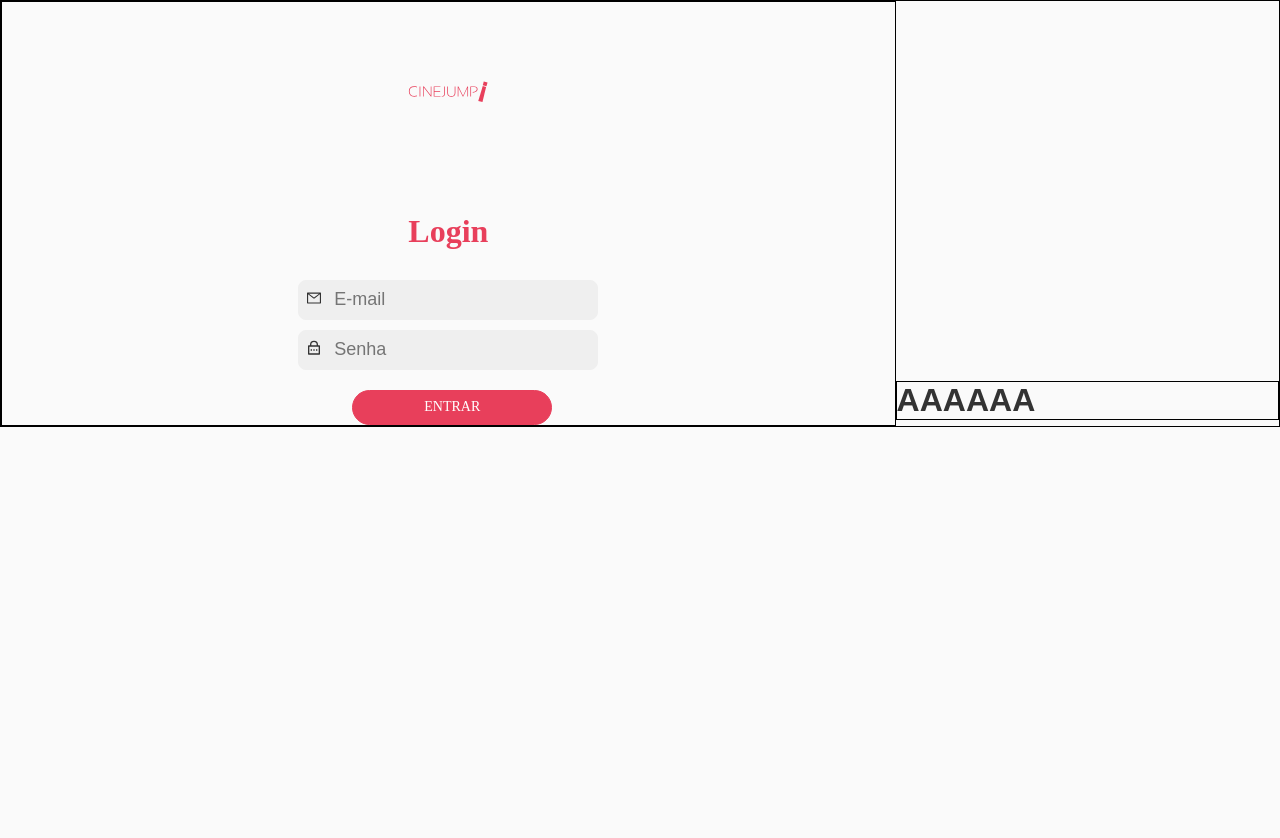
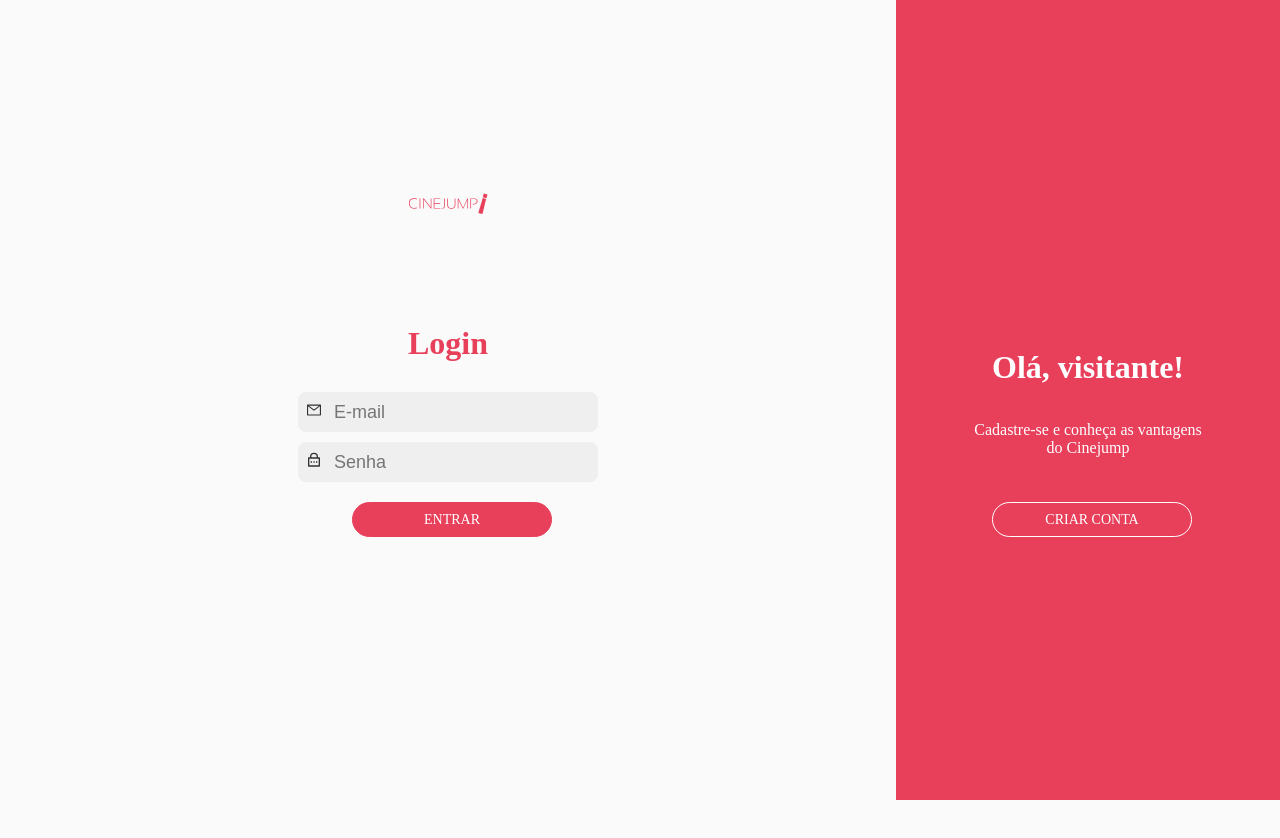
Before and after one commit to guiness333/cinejump, a React (Create React App) app: page / in a window 1280 px wide. Shown: the top 838 px of the page. Before the commit the page ends 800 px from the top, so only its background shows below. Built offline with nearby package versions, Linux system fonts and the light colour scheme.

Commit message:
Painel lateral de cadastro inplementado

```diff
--- a/src/App.tsx
+++ b/src/App.tsx
@@ -1,6 +1,6 @@
 import React from "react";
 import GlobalStyle from "./global";
-import { Logo, LoginHeader, LoginForm } from "./pages/Login/LoginComponents";
+import { Logo, LoginHeader, LoginForm, SignupDirect } from "./pages/Login/LoginComponents";
 import { Container } from "./pages/Login/LoginContainer";
 function App() {
   return (
@@ -13,7 +13,7 @@ function App() {
           <LoginForm />
         </Container>
         <Container width="30%">
-          <h1 >AAAAAA</h1>
+          <SignupDirect />
         </Container>
       </Container>
 
--- a/src/pages/Login/LoginComponents.tsx
+++ b/src/pages/Login/LoginComponents.tsx
@@ -7,6 +7,8 @@ import {
   RiLockPasswordLineS,
   FormStyle,
   ButtonStyle,
+  Message,
+  GuestPanel,
 } from "./loginStyle";
 
 import logo from "../../assets/Logo-red.svg";
@@ -19,15 +21,37 @@ export const LoginHeader = () => {
 };
 export const LoginForm = () => {
   return (
-    <FormStyle onSubmit={() => alert('Login')}>
-        <AiOutlineMailS />
-        <InputFormStyle placeholder="E-mail" type="text"></InputFormStyle>
-        <RiLockPasswordLineS />
-        <InputFormStyle placeholder="Senha" type="password"></InputFormStyle>
-        <ButtonStyle type="submit">ENTRAR</ButtonStyle>
+    <FormStyle onSubmit={() => alert("Login")}>
+      <AiOutlineMailS />
+      <InputFormStyle placeholder="E-mail" type="text"></InputFormStyle>
+      <RiLockPasswordLineS />
+      <InputFormStyle placeholder="Senha" type="password"></InputFormStyle>
+      <ButtonStyle
+        type="submit"
+        backgroundColor="#E83F5B"
+        textColor="white"
+        borderColor="#E83F5B"
+        margem={18}
+      >
+        ENTRAR
+      </ButtonStyle>
     </FormStyle>
   );
 };
 export const SignupDirect = () => {
-
-}
+  return (
+    <GuestPanel >
+      <Message><h1>Olá, visitante!</h1></Message>
+      <Message>Cadastre-se e conheça as vantagens do Cinejump</Message>
+      <ButtonStyle
+        type="submit"
+        backgroundColor="#E83F5B"
+        textColor="white"
+        borderColor="white"
+        margem={25}
+      >
+        CRIAR CONTA
+      </ButtonStyle>
+    </GuestPanel>
+  );
+};
--- a/src/pages/Login/LoginContainer.tsx
+++ b/src/pages/Login/LoginContainer.tsx
@@ -3,7 +3,6 @@ import styled from 'styled-components';
 export const Container = styled('div')<{width: String}>`
     display: inline-block;
     width: ${props => String(props.width)};
-    height: 100%;
+    height: 800px;
     position: relative;
-    border: 1px solid black;
 `;
--- a/src/pages/Login/loginStyle.tsx
+++ b/src/pages/Login/loginStyle.tsx
@@ -1,6 +1,6 @@
 import styled from "styled-components";
 import { AiOutlineMail } from "react-icons/ai";
-import { RiLockPasswordLine } from 'react-icons/ri';
+import { RiLockPasswordLine } from "react-icons/ri";
 
 export const LogoStyle = styled.img`
   display: block;
@@ -18,12 +18,6 @@ export const LoginHeaderStyle = styled.h1`
   margin-bottom: 30px;
 `;
 
-export interface InputProps {
-  placeholder: string;
-  name?: string;
-}
-
-
 export const InputFormStyle = styled.input.attrs((props) => ({
   placeholder: props.placeholder,
   type: props.type,
@@ -32,9 +26,9 @@ export const InputFormStyle = styled.input.attrs((props) => ({
   font-size: 18px;
   height: 40px;
   width: 300px;
-  border: 1px solid #EFEFEF;
+  border: 1px solid #efefef;
   border-radius: 8px;
-  background-color: #EFEFEF;
+  background-color: #efefef;
   padding-left: 35px;
 `;
 export const AiOutlineMailS = styled(AiOutlineMail)`
@@ -42,27 +36,50 @@ export const AiOutlineMailS = styled(AiOutlineMail)`
   display: flex;
   margin-left: 8px;
   margin-top: 10px;
-`
+`;
 export const RiLockPasswordLineS = styled(RiLockPasswordLine)`
   position: absolute;
   display: flex;
   margin-left: 8px;
   margin-top: 10px;
-`
+`;
 export const FormStyle = styled.form`
   width: 300px;
   margin: auto;
-`
-export const ButtonStyle = styled.button`
+`;
+export const ButtonStyle = styled("button")<{
+  margem?: Number;
+  borderColor?: String;
+  backgroundColor?: String;
+  textColor?: String;
+}>`
   position: relative;
   margin-top: 10px;
-  margin-left: 18%;
+  margin-left: ${(props) => Number(props.margem)}%;
   width: 200px;
   height: 35px;
   border-radius: 45px;
-  border: 1px solid #e83f5b;
-  background-color: #e83f5b;
+  border: 1px solid ${(props) => String(props.borderColor)};
+  background-color: ${(props) => String(props.backgroundColor)};
+  color: ${(props) => String(props.textColor)};
+  font-size: 14px;
+  font-family: "Ubuntu";
+`;
+export const Message = styled("p")`
+  /* font-weight: bold; */
   color: white;
-  font-size: 14px;
-  font-family: 'Ubuntu'
-`
+  font-family: "Ubuntu light";
+  text-align: center;
+  width: 240px;
+  justify-content: center;
+  text-align: center;
+  margin: auto auto 35px;
+
+`;
+export const GuestPanel = styled("div")`
+  position: relative;
+  padding-top: 349px;
+  height: 100%;
+  background-color: #E83F5B;
+
+`;
```
Lines whose indentation alone changed are shown as unchanged.
